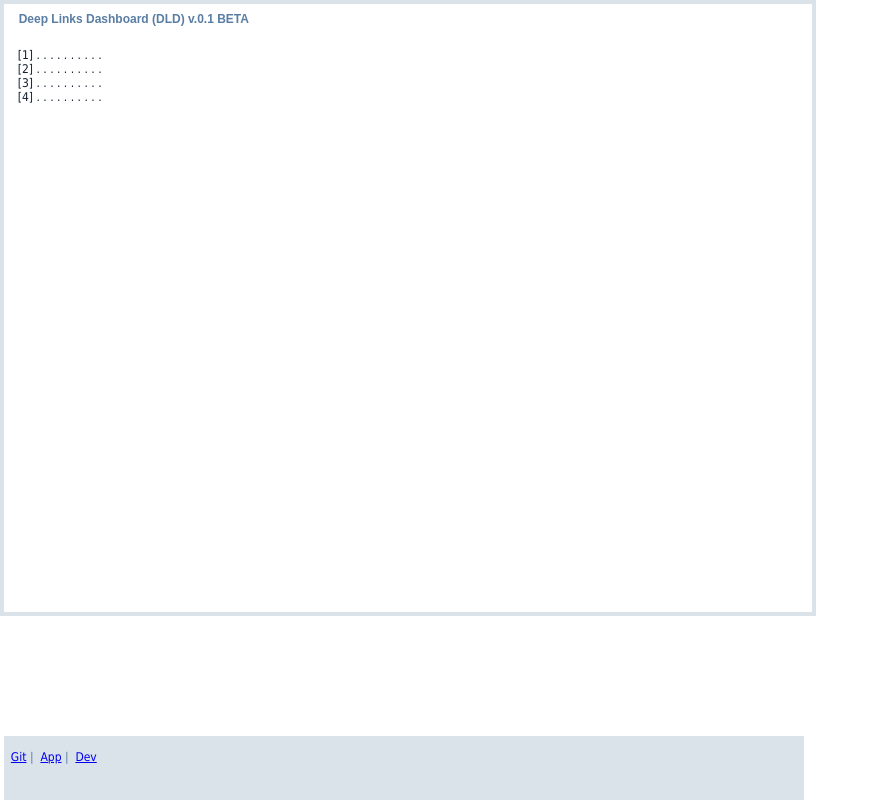
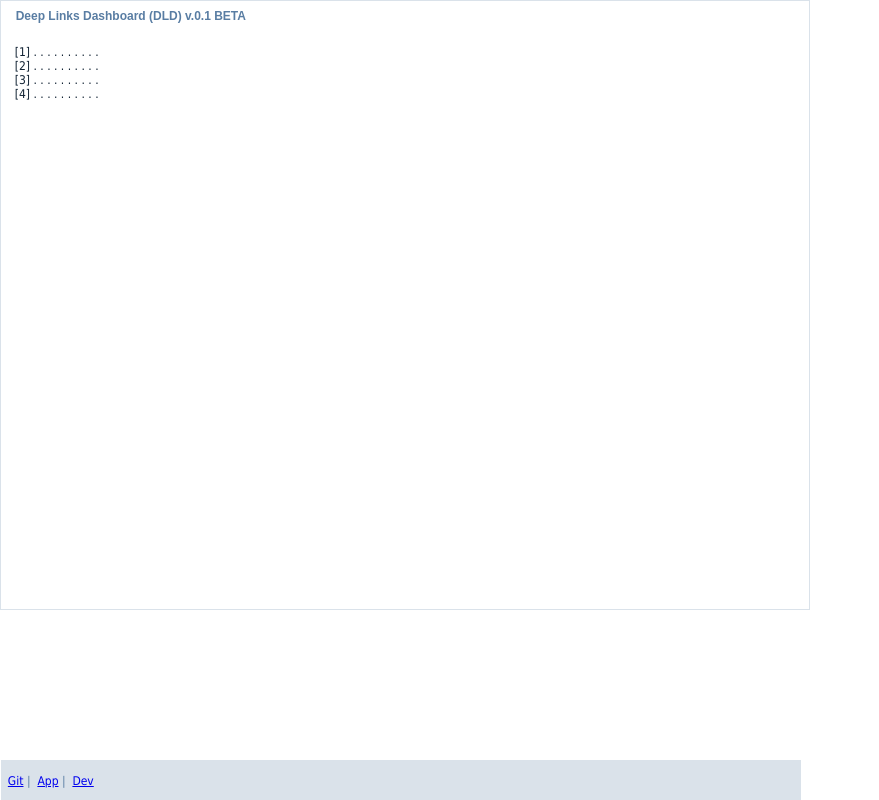
Before and after one commit to ru-host/btmn, a PHP site: page / in a window 1280 px wide. Shown: the whole page, without its empty margins (0-879 px from the left). Run offline with PHP 8.4, Linux system fonts and the light colour scheme.

Commit message:
Update index.php

```diff
--- a/index.php
+++ b/index.php
@@ -10,7 +10,7 @@
     	<link rel="apple-touch-icon" href="/img/favicon.png">
 	<link rel="stylesheet" media="all" href="/css/style.css"  />
 </head>
-<body id="body.main" style="display: block;border: 4px solid #dae2ea;width: 808px;height: 608px;margin: 0;padding: 0;font-family: Tahoma;font-size: 12px;background: #fff;overflow: hidden;">
+<body id="body.main" style="display: block;border: 1px solid #dae2ea;width: 808px;height: 608px;margin: 0;padding: 0;font-family: Tahoma;font-size: 12px;background: #fff;overflow: hidden;">
 <header>
   <h1 id="h1.main" style="display: block;font-family: Arial;font-size: 12px;color: #597da3;margin: 8px;">&nbsp; Deep Links Dashboard (DLD) v.0.1 BETA</h1>
 </header>
@@ -21,7 +21,7 @@
 &nbsp;&nbsp;&nbsp;&nbsp;[3] . . . . . . . . . . <br/>
 &nbsp;&nbsp;&nbsp;&nbsp;[4] . . . . . . . . . . <br/>
 	</p>
-<footer  id="footer.main" style="display:block;position:absolute;bottom:0px;height:64px;width:800px;font-family: Tahoma;font-size: 12px;color: #597da3;background: #dae2ea;margin: 8px 0 0 0;">
+<footer  id="footer.main" style="display:block;position:absolute;bottom:0px;height:40px;width:800px;font-family: Tahoma;font-size: 12px;color: #597da3;background: #dae2ea;margin: 8px 0 0 0;">
 	<br/>&nbsp;
 <a href="https://github.com/vhs69/btmn">Git</a>&nbsp;|&nbsp;
 <a href="https://vk.com/app7347272">App</a>&nbsp;|&nbsp;
```
